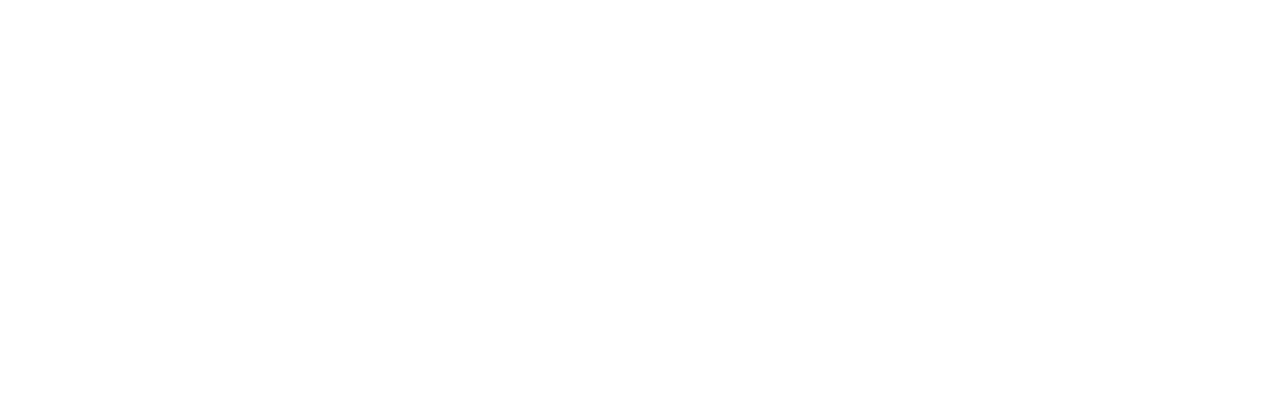
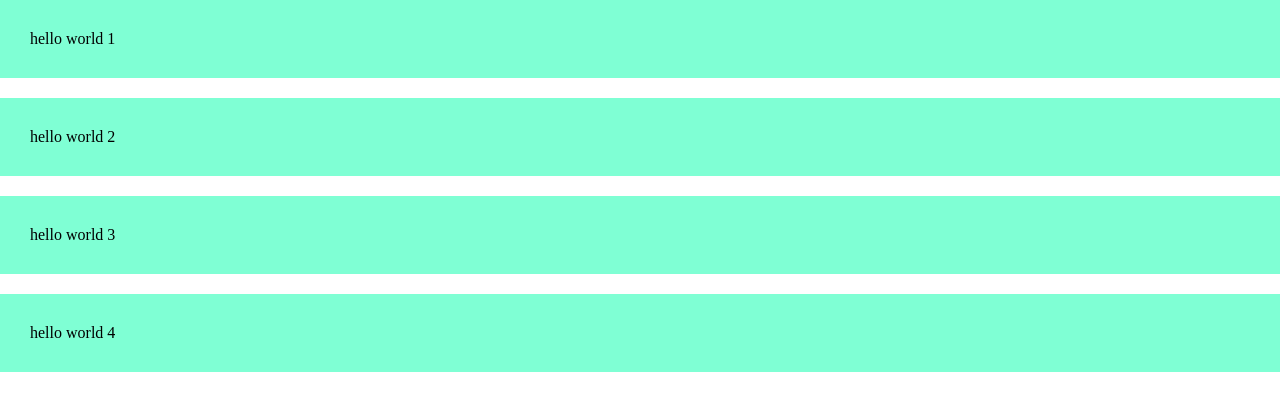
Before and after one commit to iamariftheone/demo-two-repo, a plain HTML site: page index.html in a window 1280 px wide. Drawn offline with Linux system fonts and the light colour scheme.

Commit message:
updated files

```diff
--- /dev/null
+++ b/CSS/style.css
@@ -0,0 +1,9 @@
+* {
+  margin: 0px;
+  padding: 0px;
+}
+div {
+  background-color: aquamarine;
+  padding: 30px;
+  margin-bottom: 20px;
+}
--- a/index.html
+++ b/index.html
@@ -4,6 +4,12 @@
     <meta charset="UTF-8" />
     <meta name="viewport" content="width=device-width, initial-scale=1.0" />
     <title>Two repo</title>
+    <link rel="stylesheet" href="CSS/style.css" />
   </head>
-  <body></body>
+  <body>
+    <div>hello world 1</div>
+    <div>hello world 2</div>
+    <div>hello world 3</div>
+    <div>hello world 4</div>
+  </body>
 </html>
```
